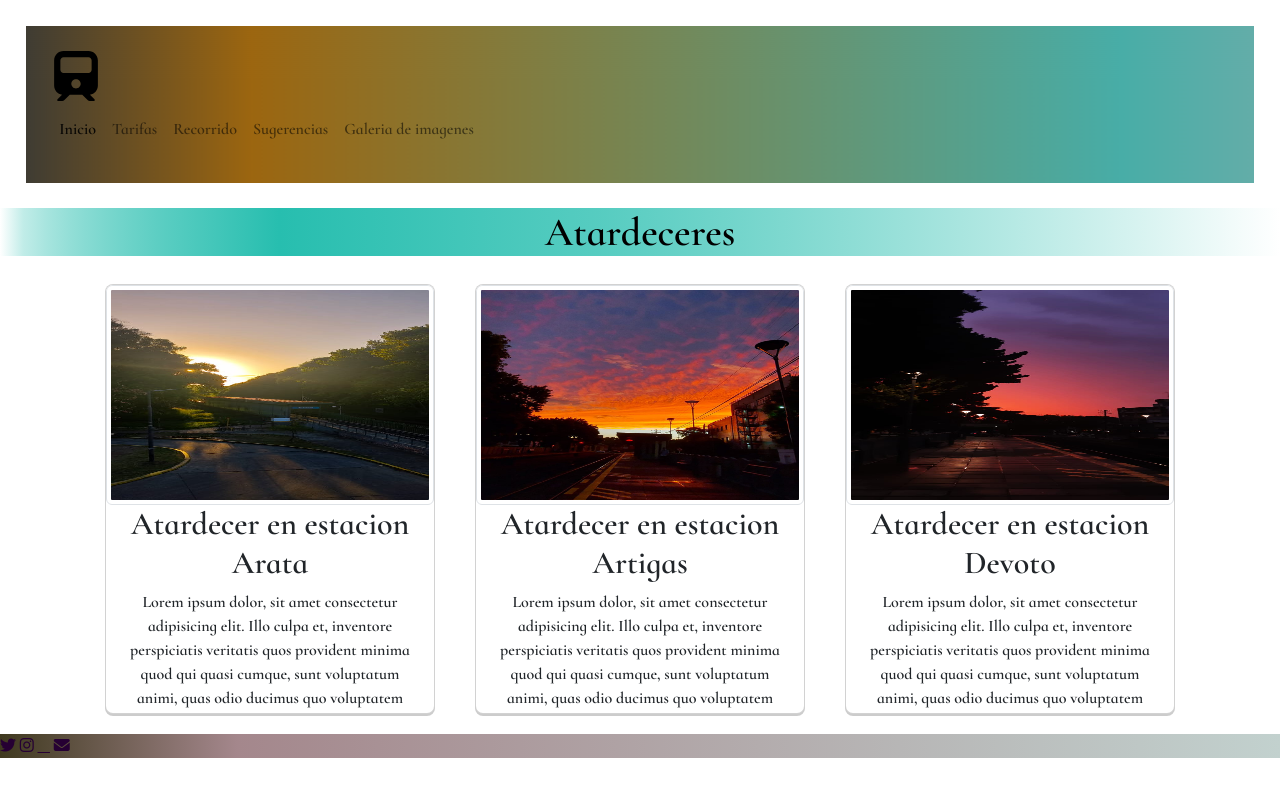
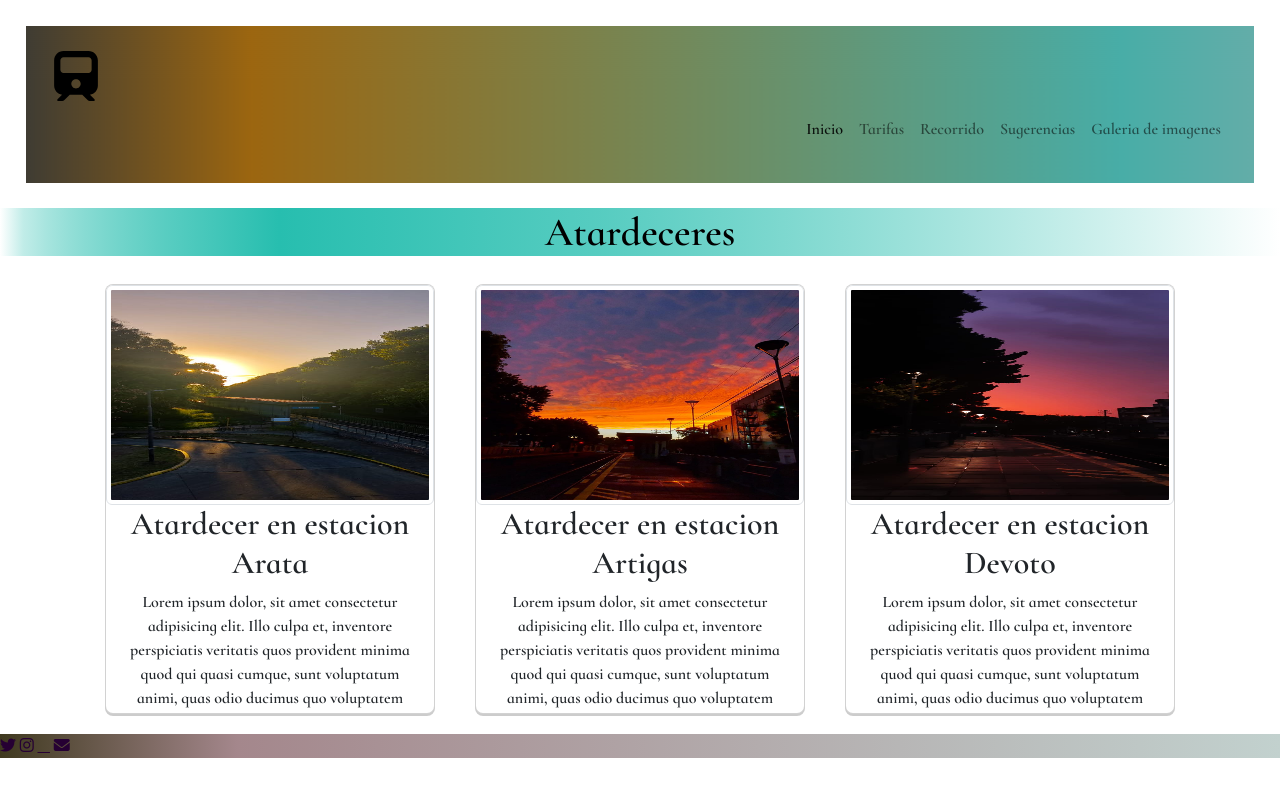
Before and after one commit to Melnato90/repositorioentrega, a plain HTML site: page galeria.html in a window 1280 px wide. Drawn offline with nearby package versions, Linux system fonts and the light colour scheme.

Commit message:
orientacion barra

```diff
--- a/galeria.html
+++ b/galeria.html
@@ -58,7 +58,10 @@
               >
                 <span class="navbar-toggler-icon"></span>
               </button>
-              <div class="collapse navbar-collapse" id="navbarNav">
+              <div
+                class="collapse navbar-collapse nav justify-content-end"
+                id="navbarNav"
+              >
                 <ul class="navbar-nav">
                   <li class="nav-item">
                     <a
```
Also changed, not shown: index.html (+4 -1 lines), recorrido.html (+4 -1 lines), sugerencias.html (+4 -1 lines), tarifas.html (+4 -1 lines).
